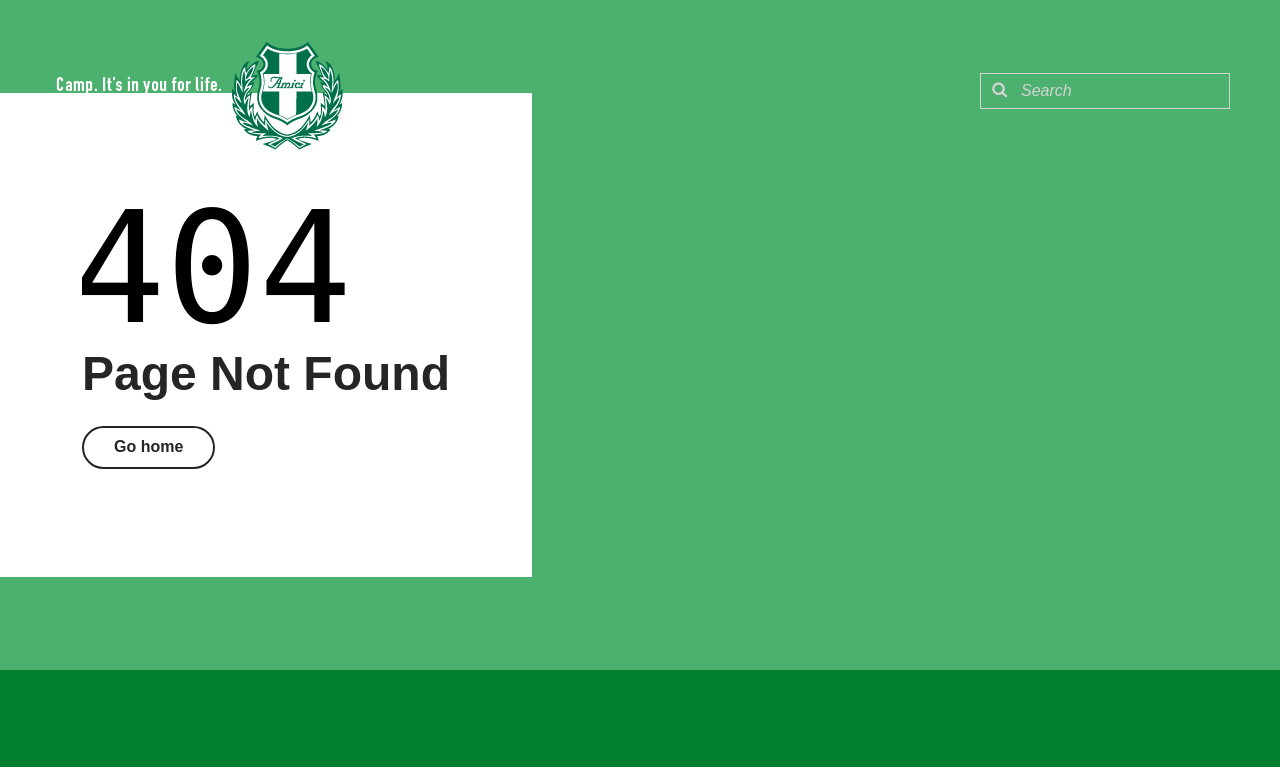
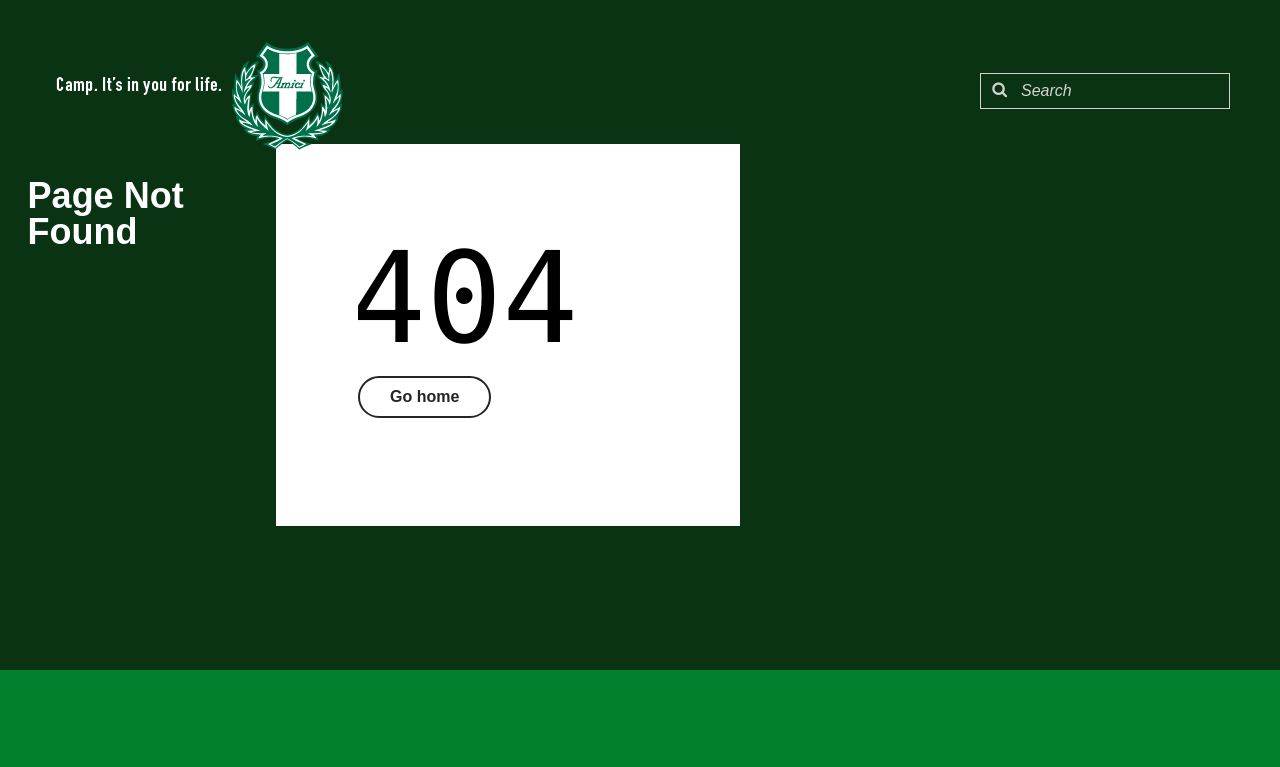
Before and after one commit to paolomoz/amicicharity, a website with bundled scripts: page 404.html in a window 1280 px wide. Shown: the top 767 px of the page. Built offline with nearby package versions, Linux system fonts and the light colour scheme; files whose address does not match are found by name; a web font is replaced by a local one.

Commit message:
always build hero

```diff
--- a/scripts/scripts.js
+++ b/scripts/scripts.js
@@ -25,11 +25,9 @@ function buildHeroBlock(main) {
   const h2 = main.querySelector('h2');
   const picture = main.querySelector('picture');
   // eslint-disable-next-line no-bitwise
-  if (h1 && picture && (h1.compareDocumentPosition(picture) & Node.DOCUMENT_POSITION_PRECEDING)) {
-    const section = document.createElement('div');
-    section.append(buildBlock('hero', { elems: [picture, h1, h2] }));
-    main.prepend(section);
-  }
+  const section = document.createElement('div');
+  section.append(buildBlock('hero', { elems: [picture, h1, h2] }));
+  main.prepend(section);
 }
 
 /**
--- a/styles/styles.css
+++ b/styles/styles.css
@@ -35,6 +35,7 @@
   --text-white: #fff;
   --color-gray-light: #ccc;
   --color-gray-search: #d3d3d3;
+  --color-green-dark-3: #093312;
   --color-green-dark-2: #006623;
   --color-green-dark: #007f2c;
   --color-green: #4cb16e;
@@ -82,7 +83,7 @@ body {
   font-family: var(--body-font-family);
   line-height: 1.8;
   color: var(--text-color);
-  background-color: var(--color-green);
+  background-color: var(--color-green-dark-3);
   display: none;
 }
 
```
